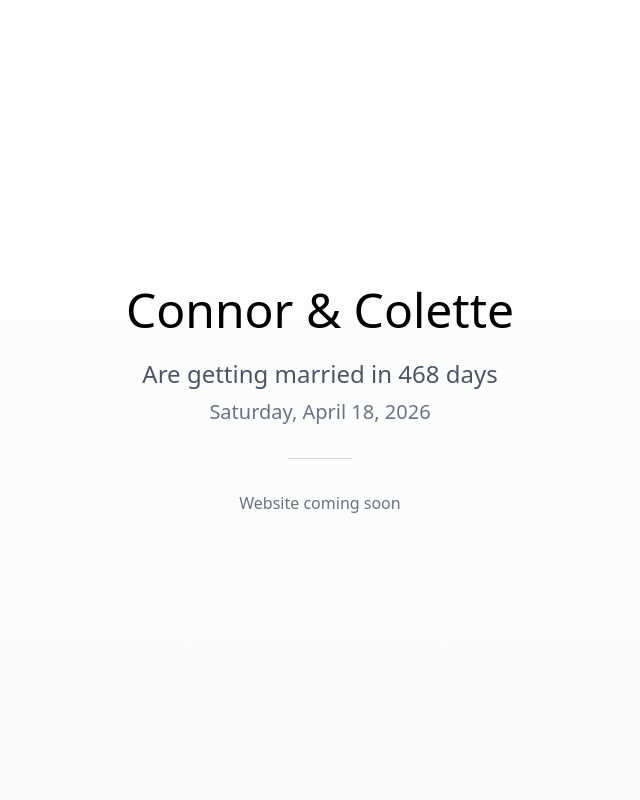
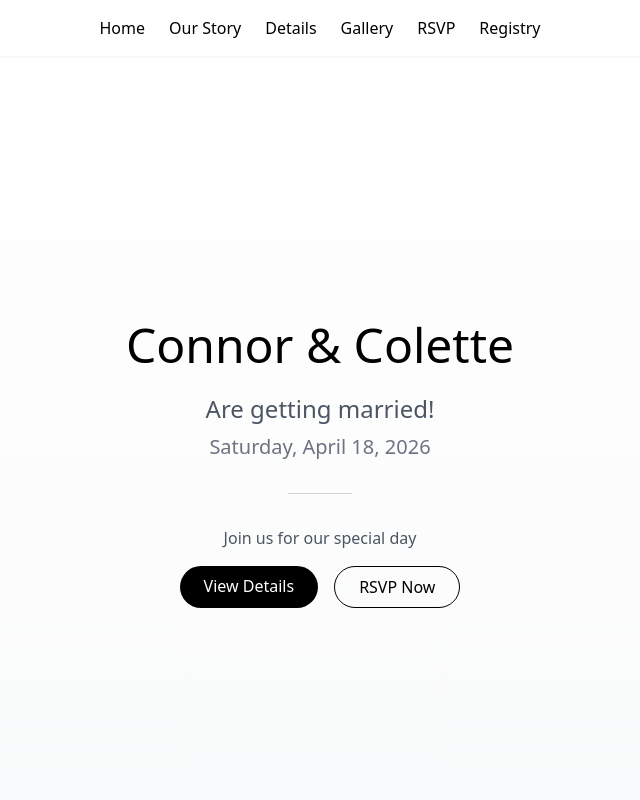
Before and after one commit to otoolecf/wedding-website, a SvelteKit app: page / in a window 1280 px wide. Shown: the top 800 px of the page, without its empty margins (320-960 px from the left). Built offline with nearby package versions, Linux system fonts and the light colour scheme.

Commit message:
still cloudflare env troubleshooting

```diff
--- /dev/null
+++ b/src/routes/+layout.server.js
@@ -0,0 +1,11 @@
+// routes/+layout.server.js
+export function load({ url }) {
+  // CF_PAGES_BRANCH is automatically set by Cloudflare Pages
+  const branch = process.env.CF_PAGES_BRANCH || '';
+  const isPreview = branch !== 'main' && branch !== 'master';
+
+  return {
+    isPreview,
+    pathname: url.pathname
+  };
+}
--- /dev/null
+++ b/src/routes/+page.server.js
@@ -0,0 +1,6 @@
+export function load() {
+  return {
+    // This will be used to determine whether to show the coming soon page
+    showComingSoon: true
+  };
+}
--- a/src/routes/+page.svelte
+++ b/src/routes/+page.svelte
@@ -1,6 +1,8 @@
 <!-- src/routes/+page.svelte -->
 <script>
   import { onMount } from 'svelte';
+
+  export let data;
 
   const weddingDate = new Date('2026-04-18');
   let daysUntil = 0;
@@ -20,9 +22,11 @@
 </script>
 
 <svelte:head>
-  <title>Coming Soon | Connor & Colette's Wedding</title>
+  <title>{data.isPreview ? 'Home' : 'Coming Soon'} | Connor & Colette's Wedding</title>
 </svelte:head>
 
+{#if !data.isPreview}
+  <!-- Coming Soon Page -->
   <div
     class="min-h-screen flex flex-col items-center justify-center px-4 bg-gradient-to-b from-white to-gray-50"
   >
@@ -34,3 +38,33 @@
       <p class="text-gray-500">Website coming soon</p>
     </div>
   </div>
+{:else}
+  <!-- Full Home Page for Preview -->
+  <div
+    class="min-h-screen flex flex-col items-center justify-center px-4 bg-gradient-to-b from-white to-gray-50"
+  >
+    <div class="text-center max-w-2xl mx-auto">
+      <h1 class="text-5xl font-light mb-6">Connor & Colette</h1>
+      <p class="text-2xl text-gray-600 mb-2">Are getting married!</p>
+      <p class="text-xl text-gray-500 mb-8">{formattedDate}</p>
+      <div class="w-16 h-px bg-gray-300 mx-auto mb-8"></div>
+      <div class="space-y-4">
+        <p class="text-gray-600">Join us for our special day</p>
+        <div class="flex justify-center gap-4">
+          <a
+            href="/details"
+            class="px-6 py-2 bg-black text-white rounded-full hover:bg-gray-800 transition-colors"
+          >
+            View Details
+          </a>
+          <a
+            href="/rsvp"
+            class="px-6 py-2 border border-black rounded-full hover:bg-gray-50 transition-colors"
+          >
+            RSVP Now
+          </a>
+        </div>
+      </div>
+    </div>
+  </div>
+{/if}
--- a/svelte.config.js
+++ b/svelte.config.js
@@ -1,13 +1,12 @@
 import adapter from '@sveltejs/adapter-cloudflare';
+import { vitePreprocess } from '@sveltejs/vite-plugin-svelte';
 
 /** @type {import('@sveltejs/kit').Config} */
 const config = {
   kit: {
-    // adapter-auto only supports some environments, see https://svelte.dev/docs/kit/adapter-auto for a list.
-    // If your environment is not supported, or you settled on a specific environment, switch out the adapter.
-    // See https://svelte.dev/docs/kit/adapters for more information about adapters.
     adapter: adapter()
-  }
+  },
+  preprocess: vitePreprocess()
 };
 
 export default config;
```
Lines whose indentation alone changed are shown as unchanged.
